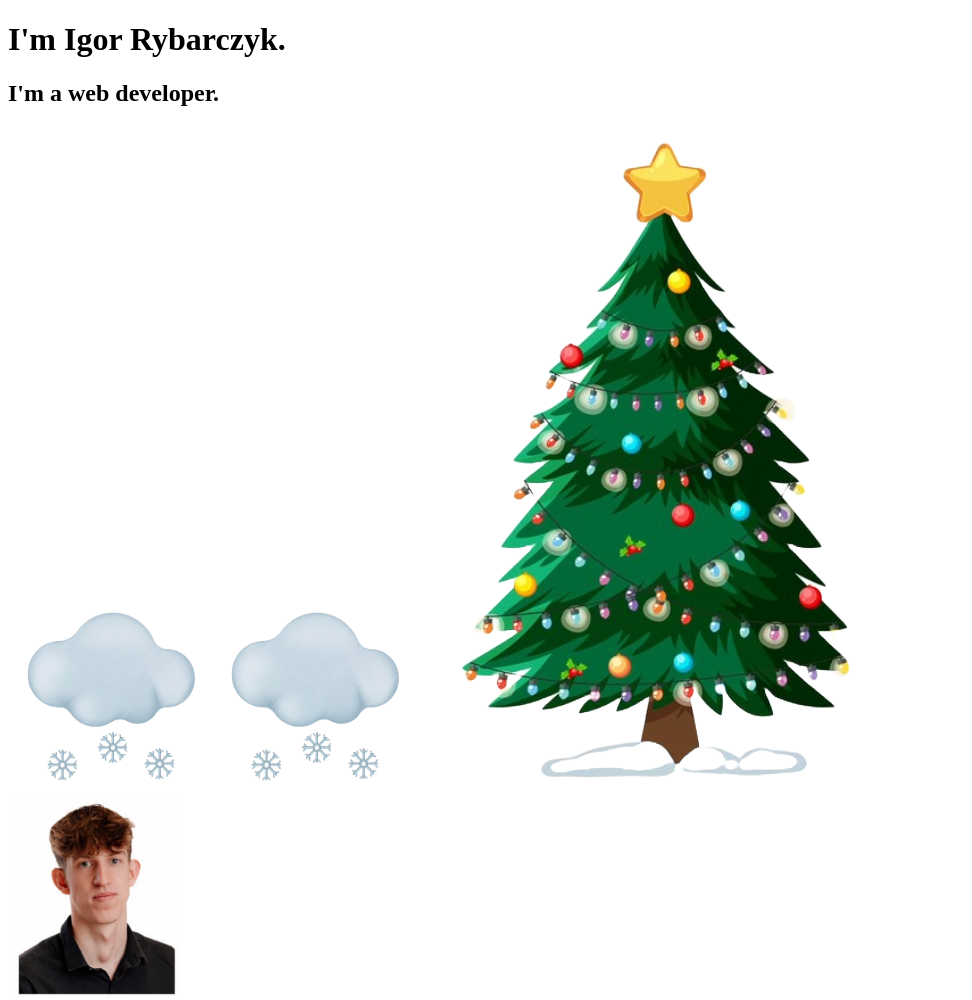
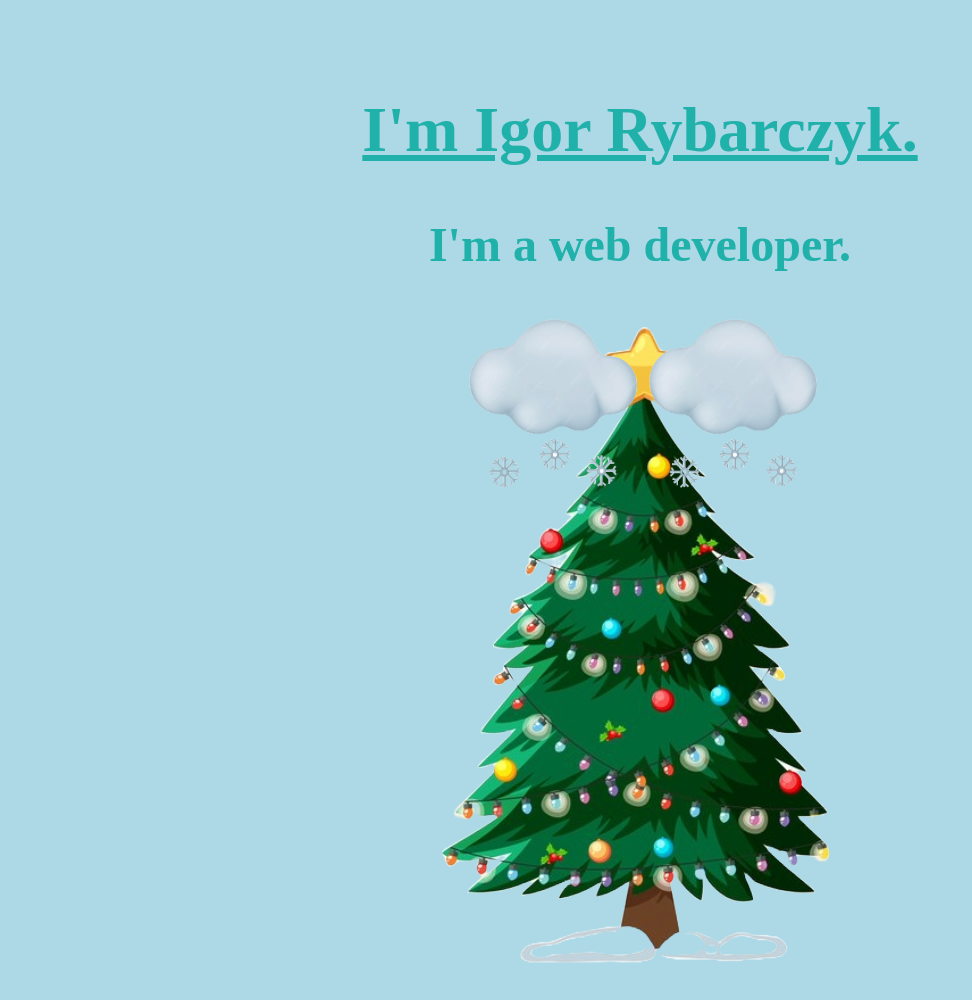
Before and after one commit to Igorryba/my-project, a plain HTML site: page index.html in a window 1280 px wide. Shown: the top 1000 px of the page, without its empty margins (0-972 px from the left). Drawn offline with Linux system fonts and the light colour scheme; a web font is replaced by a local one.

Commit message:
Update index.html

```diff
--- a/index.html
+++ b/index.html
@@ -4,7 +4,7 @@
     <meta charset="UTF-8">
     <meta name="viewport" content="width=device-width, initial-scale=1.0">
     <title>Document</title>
-    <link rel="stylesheet"  href="./project2.css"/>
+    <link rel="stylesheet"  href="./styles.css"/>
     <link rel="preconnect" href="https://fonts.googleapis.com">
 <link rel="preconnect" href="https://fonts.gstatic.com" crossorigin>
 <link href="https://fonts.googleapis.com/css2?family=Caveat&family=Playfair+Display:ital@1&display=swap" rel="stylesheet">
```
